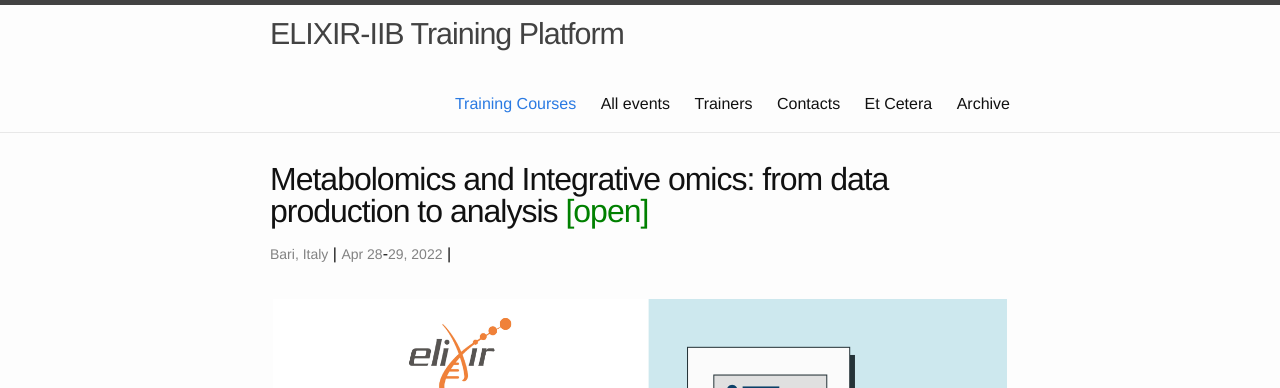
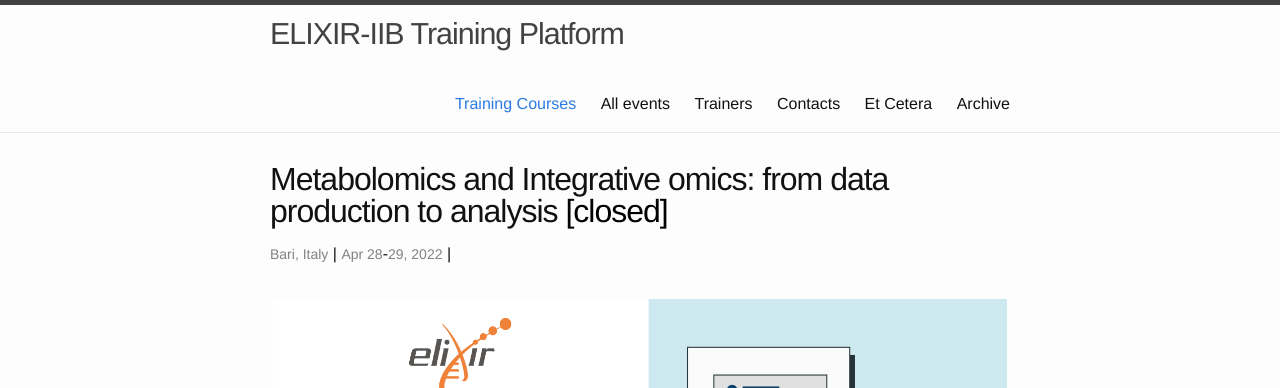
Before and after one commit to ELIXIR-IIB-training/website, a Jekyll site: the page built from _posts/2022-04-28-metabolomics-and-integrative-omics-Bari.md, in a window 1280 px wide and 900 px high. Shown: the top 388 px of the window. Built offline with Jekyll 4.4.1, drawn with Linux system fonts in a browser that asks for light colours.

Commit message:
Update Status

```diff
--- a/_posts/2022-04-28-metabolomics-and-integrative-omics-Bari.md
+++ b/_posts/2022-04-28-metabolomics-and-integrative-omics-Bari.md
@@ -1,6 +1,6 @@
 ---
 layout: post
-title: "Metabolomics and Integrative omics: from data production to analysis <font color='green'>[open]</font>"
+title: "Metabolomics and Integrative omics: from data production to analysis <font color='black'>[closed]</font>"
 date_start: 2022-04-28
 date_end: 2022-04-29
 venue: Bari, Italy
```
